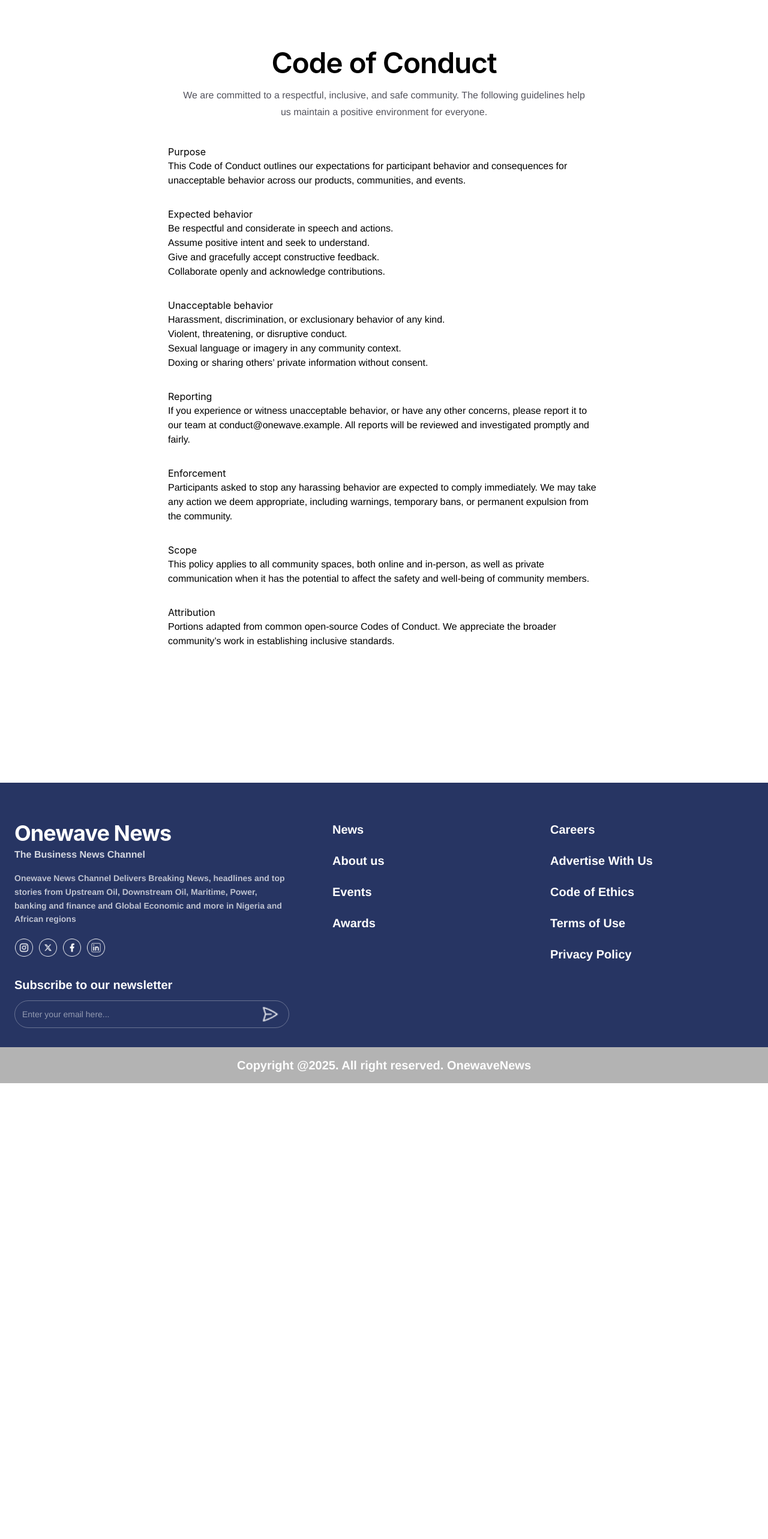
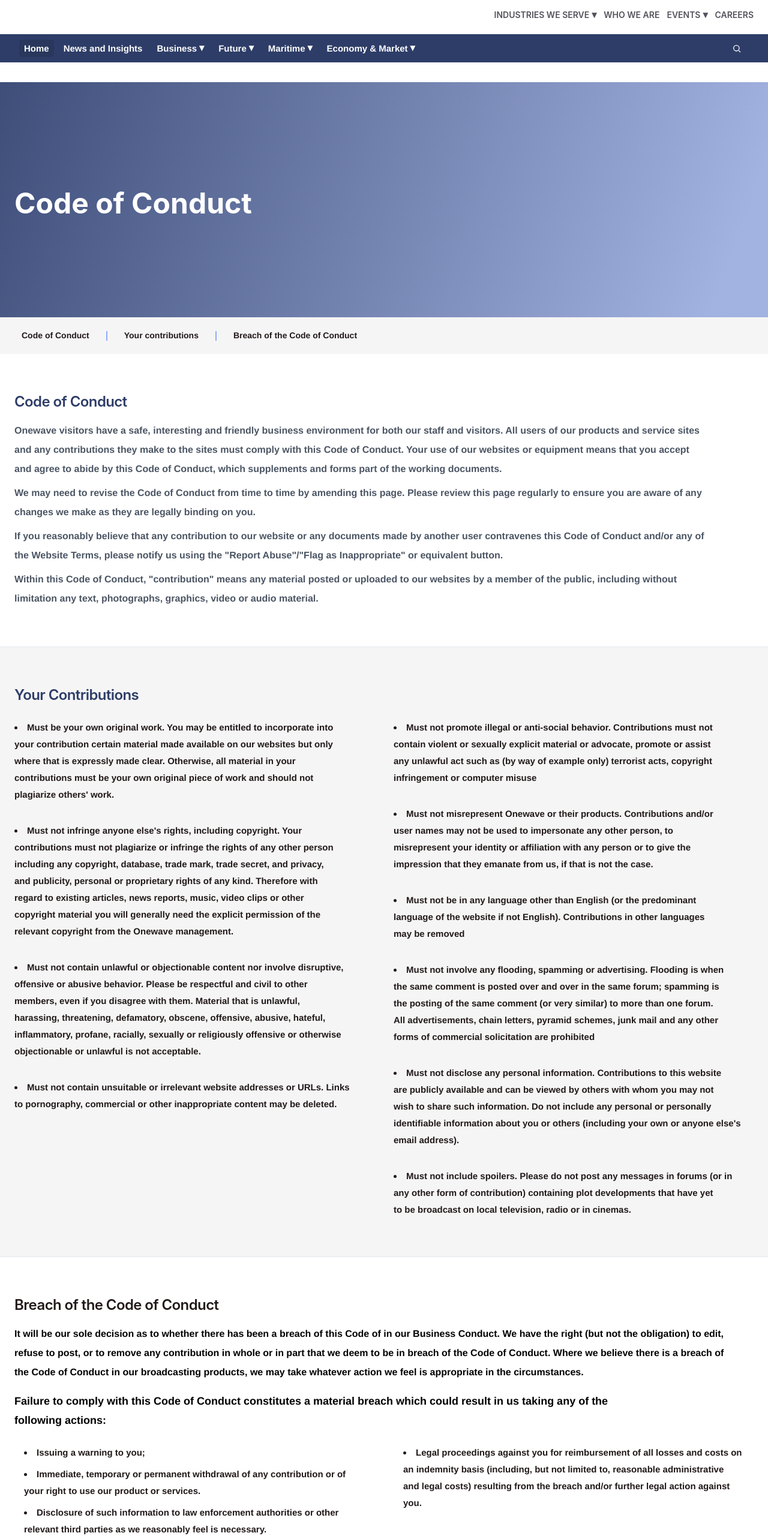
Before and after one commit to Ikoyi1st/one-wave, a Next.js app: page /code-of-conduct in a window 1280 px wide. Shown: the part 80-2646 px from the top of the page at 60% size. Before the commit the page ends 1886 px from the top, so only its background shows below. Built offline with nearby package versions, Linux system fonts and the light colour scheme.

Commit message:
code of conduct

```diff
--- a/src/app/code-of-conduct/page.tsx
+++ b/src/app/code-of-conduct/page.tsx
@@ -1,91 +1,218 @@
-import Navbar from "@/components/Navbar";
-import Footer from "@/components/Footer";
 import type { Metadata } from "next";
+import Image from "next/image";
+import NewsHeader from "@/components/news/NewsHeader";
+import NewsFooter from "@/components/news/NewsFooter";
+import Link from "next/link";
 
+// Updated metadata for the Code of Conduct page
 export const metadata: Metadata = {
-  title: "Code of Conduct – OneWave",
-  description: "Community guidelines and reporting procedures for OneWave.",
+  title: "Code of Conduct – Onewave News",
+  description:
+    "Review Onewave News' Code of Conduct, guidelines for user contributions, and the policy regarding breaches.",
 };
 
 export default function CodeOfConductPage() {
   return (
-    <div className="min-h-screen">
-      <Navbar />
-      <main className="mx-auto max-w-3xl px-6 py-16 md:py-24">
-        <header className="mb-10 text-center">
-          <h1 className="text-4xl font-semibold tracking-tight sm:text-5xl">Code of Conduct</h1>
-          <p className="mx-auto mt-4 max-w-2xl text-base leading-7 text-zinc-600">
-            We are committed to a respectful, inclusive, and safe community. The following guidelines help
-            us maintain a positive environment for everyone.
-          </p>
-        </header>
+    <div className="min-h-screen bg-white">
+      <NewsHeader hideBanner hideTicker />
 
-        <article className="prose prose-zinc max-w-none">
-          <section id="purpose" className="mb-8">
-            <h2>Purpose</h2>
-            <p>
-              This Code of Conduct outlines our expectations for participant behavior and consequences
-              for unacceptable behavior across our products, communities, and events.
-            </p>
-          </section>
+      <main>
+        {/* Hero Section - Updated Title and Background */}
+        <section className="hero-background text-white mt-8">
+          <div className="mx-auto max-w-7xl px-4 py-12 sm:px-6 sm:py-26 lg:py-40">
+            <h1 className="mt-3 text-4xl font-bold leading-tight sm:text-4xl lg:text-5xl">
+              Code of Conduct
+            </h1>
+          </div>
 
-          <section id="expected-behavior" className="mb-8">
-            <h2>Expected behavior</h2>
-            <ul>
-              <li>Be respectful and considerate in speech and actions.</li>
-              <li>Assume positive intent and seek to understand.</li>
-              <li>Give and gracefully accept constructive feedback.</li>
-              <li>Collaborate openly and acknowledge contributions.</li>
-            </ul>
-          </section>
+          {/* Sub navigation bar */}
+          <div className="bg-[#F5F5F5] text-[14px]">
+            <div className="mx-auto max-w-7xl px-4 sm:px-6">
+              <nav className="flex flex-wrap items-center gap-4 py-4 font-semibold text-[#221919]">
+                {/* Active Link: Code of Conduct */}
+                <Link
+                  href="#code-of-conduct"
+                  className="px-3 py-1 hover:text-white rounded-sm"
+                >
+                  Code of Conduct
+                </Link>
+                <span className="h-4 w-[2px] bg-[#8FACFF]"></span>
+                <Link
+                  href="#your-contributions"
+                  className="px-3 py-1 hover:text-[#111827]"
+                >
+                  Your contributions
+                </Link>
+                <span className="h-4 w-[2px] bg-[#8FACFF]"></span>
+                <Link
+                  href="#breach-of-conduct"
+                  className="px-3 py-1 hover:text-[#111827]"
+                >
+                  Breach of the Code of Conduct
+                </Link>
+              </nav>
+            </div>
+          </div>
+        </section>
 
-          <section id="unacceptable-behavior" className="mb-8">
-            <h2>Unacceptable behavior</h2>
-            <ul>
-              <li>Harassment, discrimination, or exclusionary behavior of any kind.</li>
-              <li>Violent, threatening, or disruptive conduct.</li>
-              <li>Sexual language or imagery in any community context.</li>
-              <li>Doxing or sharing others’ private information without consent.</li>
-            </ul>
-          </section>
+        {/* 1. Code of Conduct */}
+        <section
+          id="code-of-conduct"
+          className="bg-white py-12 text-[13px] leading-relaxed text-[#4B5563] sm:text-base md:py-16"
+        >
+          <div className="mx-auto max-w-7xl px-4 sm:px-6">
+            <h2 className="text-xl font-semibold tracking-tight text-[#2E3D68] sm:text-2xl">
+              Code of Conduct
+            </h2>
+            <div className="mt-4 space-y-2 font-semibold max-w-6xl text-[15px] leading-8 sm:text-base">
+              <p>
+                Onewave visitors have a safe, interesting and friendly business environment for both our staff
+                 and visitors. All users of our products and service sites<br/> and any contributions they make to the
+                 sites must comply with this Code of Conduct. Your use of our websites or equipment means that you
+                 accept<br/> and agree to abide by this Code of Conduct, which supplements and forms part of the working
+                 documents.
+              </p>
+              <p>
+                We may need to revise the Code of Conduct from time to time by amending this page.
+                Please review this page regularly to ensure you are aware of any<br/>
+                 changes we make as they are legally binding on you.
+              </p>
+              <p>
+                If you reasonably believe that any contribution to our website or any documents
+                 made by another user contravenes this Code of Conduct and/or any of<br/> the Website Terms,
+                 please notify us using the "Report Abuse"/"Flag as Inappropriate" or equivalent button.
+              </p>
+              <p>
+                Within this Code of Conduct, "contribution" means any material posted or uploaded to our websites
+                 by a member of the public, including without<br/> limitation any text, photographs, graphics, video or
+                 audio material.
+              </p>
+            </div>
+          </div>
+        </section>
 
-          <section id="reporting" className="mb-8">
-            <h2>Reporting</h2>
-            <p>
-              If you experience or witness unacceptable behavior, or have any other concerns, please
-              report it to our team at <a href="mailto:conduct@onewave.example">conduct@onewave.example</a>.
-              All reports will be reviewed and investigated promptly and fairly.
-            </p>
-          </section>
+        {/* 2. Your Contributions - Changed to a white background section to match the image */}
+        <section
+          id="your-contributions"
+          className="bg-[#F5F5F5] py-12 sm:py-16 border-t border-gray-200"
+        >
+          <div className="mx-auto max-w-7xl px-4 sm:px-6">
+            <h2 className="text-xl font-semibold tracking-tight text-[#2E3D68] sm:text-2xl">
+              Your Contributions
+            </h2>
+            <div className="mt-6 grid gap-8 md:grid-cols-2">
+              {/* Left Column */}
+              <ul className="space-y-8 text-[15px] font-semibold leading-7 text-[#221919] list-disc list-inside">
+                <li>
+                  Must be your own original work. You may be entitled to incorporate into<br/> your contribution
+                   certain material made available on our websites but only <br/>where that is expressly made clear.
+                   Otherwise, all material in
+                  your<br/> contributions must be your own original piece of work and should not<br/> plagiarize others' work.
+                </li>
+                <li>
+                 Must not infringe anyone else's rights, including copyright. Your<br/> contributions must not plagiarize
+                  or infringe the rights of any other person<br/> including any copyright, database, trade mark, trade
+                   secret, and privacy,<br/> and publicity, personal or proprietary rights of any kind. Therefore with<br/>
+                   regard to existing articles, news reports, music, video clips or other<br/> copyright material you will
+                  generally need the explicit permission of the<br/> relevant copyright from the Onewave management.</li>
+                <li>
+                  Must not contain unlawful or objectionable content nor involve disruptive,<br/> offensive or
+                   abusive behavior. Please be respectful and civil to other<br/> members, even if you disagree
+                    with them. Material that is unlawful,<br/> harassing, threatening, defamatory, obscene, offensive,
+                     abusive, hateful,<br/> inflammatory, profane, racially, sexually or religiously
+                   offensive or otherwise<br/> objectionable or unlawful is not acceptable.
+                   </li>
 
-          <section id="enforcement" className="mb-8">
-            <h2>Enforcement</h2>
-            <p>
-              Participants asked to stop any harassing behavior are expected to comply immediately. We may
-              take any action we deem appropriate, including warnings, temporary bans, or permanent
-              expulsion from the community.
-            </p>
-          </section>
+                <li>
+                Must not contain unsuitable or irrelevant website addresses or URLs. Links<br/> to pornography,
+                commercial or other inappropriate content may be deleted.</li>
+              </ul>
 
-          <section id="scope" className="mb-8">
-            <h2>Scope</h2>
-            <p>
-              This policy applies to all community spaces, both online and in-person, as well as private
-              communication when it has the potential to affect the safety and well-being of community
-              members.
-            </p>
-          </section>
+              {/* Right Column */}
+              <ul className="space-y-8 font-semibold text-[15px] leading-7 text-[#221919] list-disc list-inside">
+                <li>
+                 Must not promote illegal or anti-social behavior. Contributions
+                  must not<br/> contain violent or sexually explicit material or advocate,
+                   promote or assist<br/> any unlawful act such as (by way of example only)
+                  terrorist acts, copyright<br/> infringement or computer misuse</li>
+                <li>
+                  Must not misrepresent Onewave or their products. Contributions and/or<br/> user
+                  names may not be used to impersonate any other person, to<br/> misrepresent your identity
+                  or affiliation with any person or to
+                   give the<br/> impression that they emanate from us, if that is not the case.</li>
+                <li>
+                 Must not be in any language other than English (or the predominant<br/> language of the
+                  website if not English).
+                  Contributions in other languages<br/> may be removed</li>
+                <li>
+                  Must not involve any flooding, spamming or advertising. Flooding is when<br/>
+                   the same comment is posted over and over in the same forum; spamming is<br/>
+                    the posting of the same comment (or very similar) to more than one forum.<br/>
+                     All advertisements, chain letters, pyramid schemes,
+                  junk mail and any other<br/> forms of commercial solicitation are prohibited</li>
+                <li>
+                 Must not disclose any personal information. Contributions to this website<br/> are
+                  publicly available and can be viewed by others with whom you may not<br/> wish to
+                   share such information. Do not include any personal or personally<br/> identifiable
+                    information about you or others
+                 (including your own or anyone else's email address).</li>
+                <li>
+                 Must not include spoilers. Please do not post any messages in forums (or in<br/>
+                 any other form of contribution) containing plot developments
+                 that have yet<br/> to be broadcast on local television, radio or in cinemas.</li>
+              </ul>
+            </div>
+          </div>
+        </section>
 
-          <section id="attribution" className="mb-8">
-            <h2>Attribution</h2>
-            <p>
-              Portions adapted from common open-source Codes of Conduct. We appreciate the broader
-              community’s work in establishing inclusive standards.
-            </p>
-          </section>
-        </article>
+        {/* 3. Breach of the Code of Conduct - Changed to a white background section to match the image */}
+        <section
+          id="breach-of-conduct"
+          className="bg-white py-12 sm:py-16 border-t border-gray-200"
+        >
+          <div className="mx-auto max-w-7xl px-4 sm:px-6">
+            <h2 className="text-xl font-semibold tracking-tight text-[#221919] sm:text-2xl">
+              Breach of the Code of Conduct
+            </h2>
+            <div className="mt-4 space-y-4 font-semibold max-w-full text-[15px] leading-8 sm:text-base">
+              <p>
+               It will be our sole decision as to whether there has been a breach of
+                this Code of in our Business Conduct. We have the right (but not the obligation)
+                 to edit,<br/> refuse to post, or to remove any contribution in whole or in part that
+                 we deem to be in breach of the Code of Conduct. Where we believe there is a breach
+                  of<br/> the Code of Conduct in our broadcasting products,
+               we may take whatever action we feel is appropriate in the circumstances.</p>
+              <p className="text-[18px] ">
+                Failure to comply with this Code of Conduct constitutes a material breach
+                 which could result in us taking any of the<br/> following actions:</p>
+              <div className="mt-6 grid gap-8 md:grid-cols-2">
+                <ul className="space-y-2 text-[15px] leading-7 text-[#221919] list-disc list-inside pl-4">
+                  <li>
+                    Issuing a warning to you;
+                  </li>
+                  <li>
+                    Immediate, temporary or permanent withdrawal
+                    of any contribution or of<br/> your right to use our product or services.
+                  </li>
+                  <li>
+                    Disclosure of such information to law enforcement authorities or other<br/>
+                    relevant third parties as we reasonably feel is necessary.
+                  </li>
+                </ul>
+                <ul className="space-y-2 text-[15px] leading-7 text-[#221919] list-disc list-inside pl-4">
+                  <li>
+                    Legal proceedings against you for reimbursement of all losses and costs on<br/>
+                     an indemnity basis (including, but not limited to, reasonable administrative<br/> and legal costs)
+                    resulting from the breach and/or further legal action against<br/> you.
+                  </li>
+                </ul>
+              </div>
+            </div>
+          </div>
+        </section>
       </main>
-      <Footer />
+
+      <NewsFooter />
     </div>
   );
 }
--- a/src/app/who-we-are/page.tsx
+++ b/src/app/who-we-are/page.tsx
@@ -105,7 +105,7 @@ export default function WhoWeArePage() {
 
               <div className="flex flex-col justify-center px-6 py-8 text-white sm:px-8">
                 <h3 className="text-xl font-semibold sm:text-2xl">Elevate Your Career</h3>
-                <p className="mt-3 font-semibold text-xl leading-7 text-white/80 sm:text-sm">
+                <p className="mt-3 font-semibold text-xs leading-7 text-white/80 sm:text-sm">
                   Onewave is a team of smart and ambitious people, committed to providing the best information to
                   the energy and financial markets.
                 </p>
--- a/src/components/news/NewsHeader.tsx
+++ b/src/components/news/NewsHeader.tsx
@@ -269,9 +269,6 @@ function PrimaryNav() {
                     )}
                   </div>
                 ) : (
-                  // The original code had an extra, incorrect ternary condition here,
-                  // which was causing the parsing error. It's replaced with the correct
-                  // default Link behavior for non-dropdown items in the second row.
                 <Link
                   key={i.name}
                   href={i.name === "Home" ? "/" : "#"}
```
